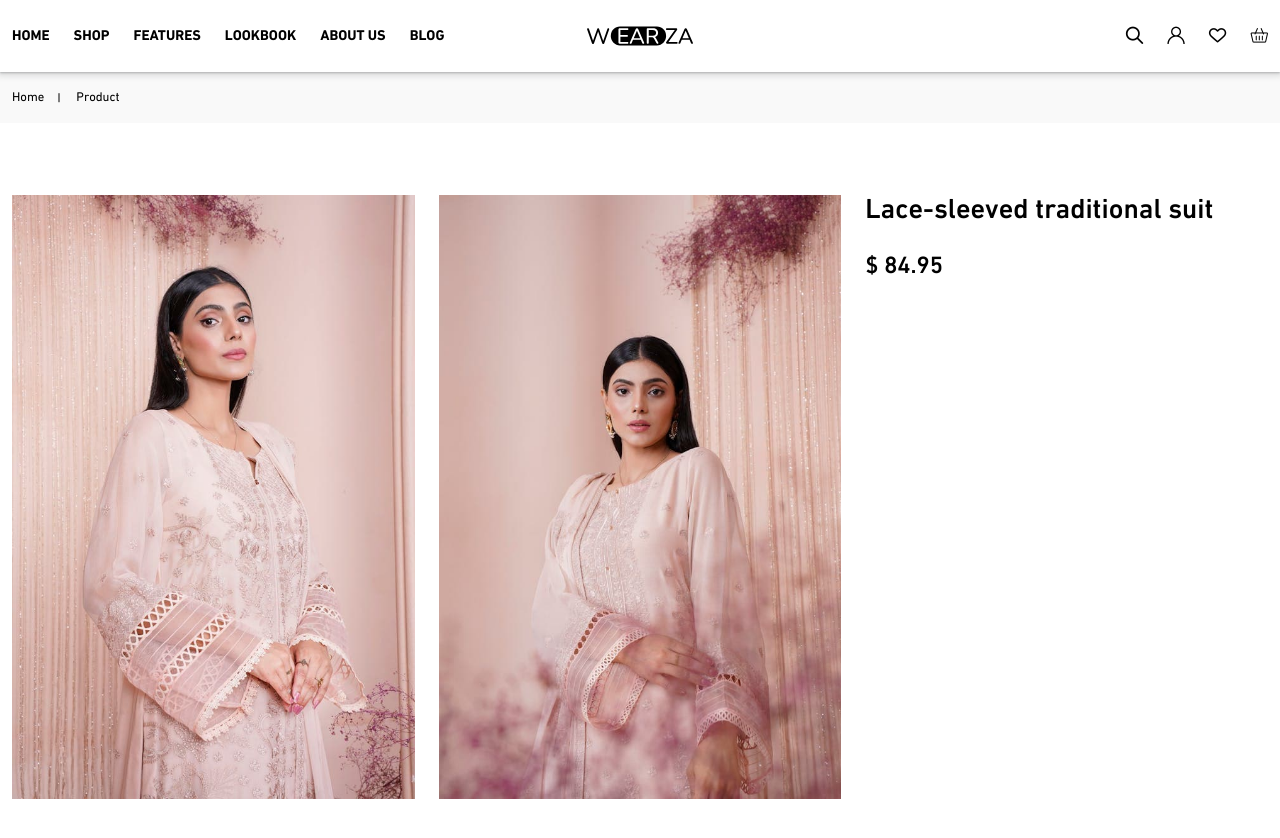
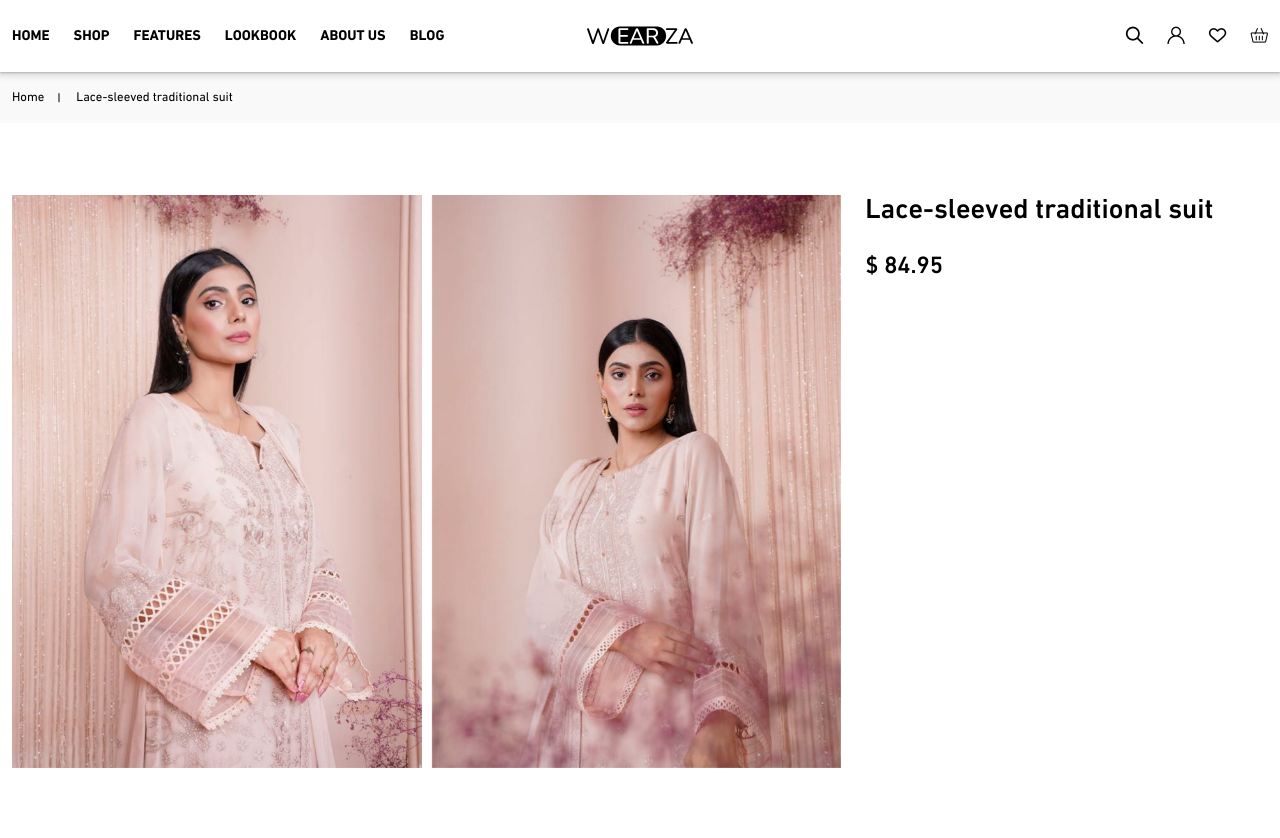
Before and after one commit to mzr-Qasim/Wearza, a React (Vite) app: page /products/1 in a window 1280 px wide. Shown: the top 838 px of the page. Built offline with nearby package versions, Linux system fonts and the light colour scheme.

Commit message:
added detail page

```diff
--- a/src/assets/css/main.scss
+++ b/src/assets/css/main.scss
@@ -657,55 +657,41 @@ section.seasonal-section {
 }
 
 .product-gallery {
-    .product-card{
-        figure{
-            width: 100%;
-            aspect-ratio: 1/1.5;
-            img{
+    // .product-card{
+    //     figure{
+    //         width: 100%;
+    //         aspect-ratio: 1/1.5;
+    //         img{
+    //             width: 100%;
+    //             height: 100%;
+    //             object-fit: cover;
+    //         }
+    //     }
+    // }
+    .gallery-swiper {
+        .swiper-button-prev {
+            color: $black-color;
+        }
+
+        .swiper-button-next {
+            color: $black-color;
+        }
+
+        .swiper-slide {
+            figure {
                 width: 100%;
-                height: 100%;
-                object-fit: cover;
+                aspect-ratio: 1/1.4;
+
+                img {
+                    width: 100%;
+                    height: 100%;
+                    object-fit: cover;
+                }
             }
         }
     }
-    // .gallery-swiper {
-    //     .swiper-button-prev {
-    //         color: $black-color;
-    //     }
-
-    //     .swiper-button-next {
-    //         color: $black-color;
-    //     }
-
-    //     .swiper-slide {
-    //         figure {
-    //             width: 100%;
-    //             aspect-ratio: 1/.8;
-
-    //             img {
-    //                 width: 100%;
-    //                 height: 100%;
-    //                 object-fit: cover;
-    //                 object-position: top;
-    //             }
-    //         }
-    //     }
-    // }
 
 }
-
-
-// .swiper-thumbnails {
-//     .swiper-slide {
-//         img {
-//             height: 250px;
-//             object-fit: cover;
-//             width: 100%;
-//             cursor: pointer;
-//             object-position: center;
-//         }
-//     }
-// }
 
 .product-summary {
     color: $black-color;
--- a/src/assets/css/partials/_base.scss
+++ b/src/assets/css/partials/_base.scss
@@ -47,6 +47,10 @@ button {
 
 .custom-container-lg {
     max-width: 1400px;
+}
+
+.custom-container-xl {
+    max-width: 1600px;
 }
 
 .custom-container-xl {
--- a/src/pages/product-detail.jsx
+++ b/src/pages/product-detail.jsx
@@ -29,41 +29,34 @@ function ProductDetail() {
                         <Link className="title-bar-link" to={"/"}>
                             Home
                         </Link>
-                        <span>Product</span>
+                        <span>{foundProduct.title}</span>
                     </div>
                 </div>
             </div>
             <section className="product-detail-wrapper">
-                <div className="container custom-container-lg">
+                <div className="container custom-container-xl">
                     <div className="product-detail-inner">
                         <div className="row">
                             <div className="col-md-12 col-lg-8">
                                 <div className="product-gallery view-section">
-                                    <div className="row">
-                                        <div className="col-md-6 col-lg-6">
-                                            <div className="product-card">
-                                                <figure>
-                                                    <img src={foundProduct.image} alt="" />
-                                                </figure>
-                                            </div>
-                                        </div>
-                                        <div className="col-md-6 col-lg-6">
-                                            <div className="product-card">
-                                                <figure>
-                                                    <img src={foundProduct.hover_img} alt="" />
-                                                </figure>
-                                            </div>
-                                        </div>
-                                    </div>
-
-                                    {/* <Swiper className="gallery-swiper"
+                                    <Swiper className="gallery-swiper"
                                         // spaceBetween={10}
                                         navigation
                                         loop={true}
                                         thumbs={{ swiper: thumbsSwiper }}
-                                        modules={[Navigation, Thumbs]}
+                                        modules={[Navigation]}
+                                        spaceBetween={10}
+                                        slidesPerView={2}
                                         style={{ width: "100%" }}
                                         autoHeight={true}
+                                        breakpoints={{
+                                            0: {
+                                                slidesPerView: 1, // For screens from 0px to 575px
+                                            },
+                                            576: {
+                                                slidesPerView: 2, // Default value or larger screens
+                                            },
+                                        }}
                                     >
                                         <SwiperSlide>
                                             <figure>
@@ -82,27 +75,6 @@ function ProductDetail() {
                                             </figure>
                                         </SwiperSlide>
                                     </Swiper>
-                                    <Swiper className="swiper-thumbnails"
-                                        onSwiper={setThumbsSwiper}
-                                        spaceBetween={10}
-                                        slidesPerView={2}
-                                        watchSlidesProgress
-                                        modules={[Thumbs]}
-                                        style={{ marginTop: "10px" }}
-                                    >
-                                        <SwiperSlide>
-                                            <img
-                                                src={foundProduct.image}
-                                                alt="Thumb 1"
-                                            />
-                                        </SwiperSlide>
-                                        <SwiperSlide>
-                                            <img
-                                                src={foundProduct.hover_img}
-                                                alt="Thumb 2"
-                                            />
-                                        </SwiperSlide>
-                                    </Swiper> */}
                                 </div>
                             </div>
                             <div className="col-md-12 col-lg-4 view-section">
```
Also changed, not shown: src/assets/css/partials/_mediaqueries.scss (+1 -11 lines), src/assets/css/main.css, 1 other file (tests, documents, lock files or other folders).
